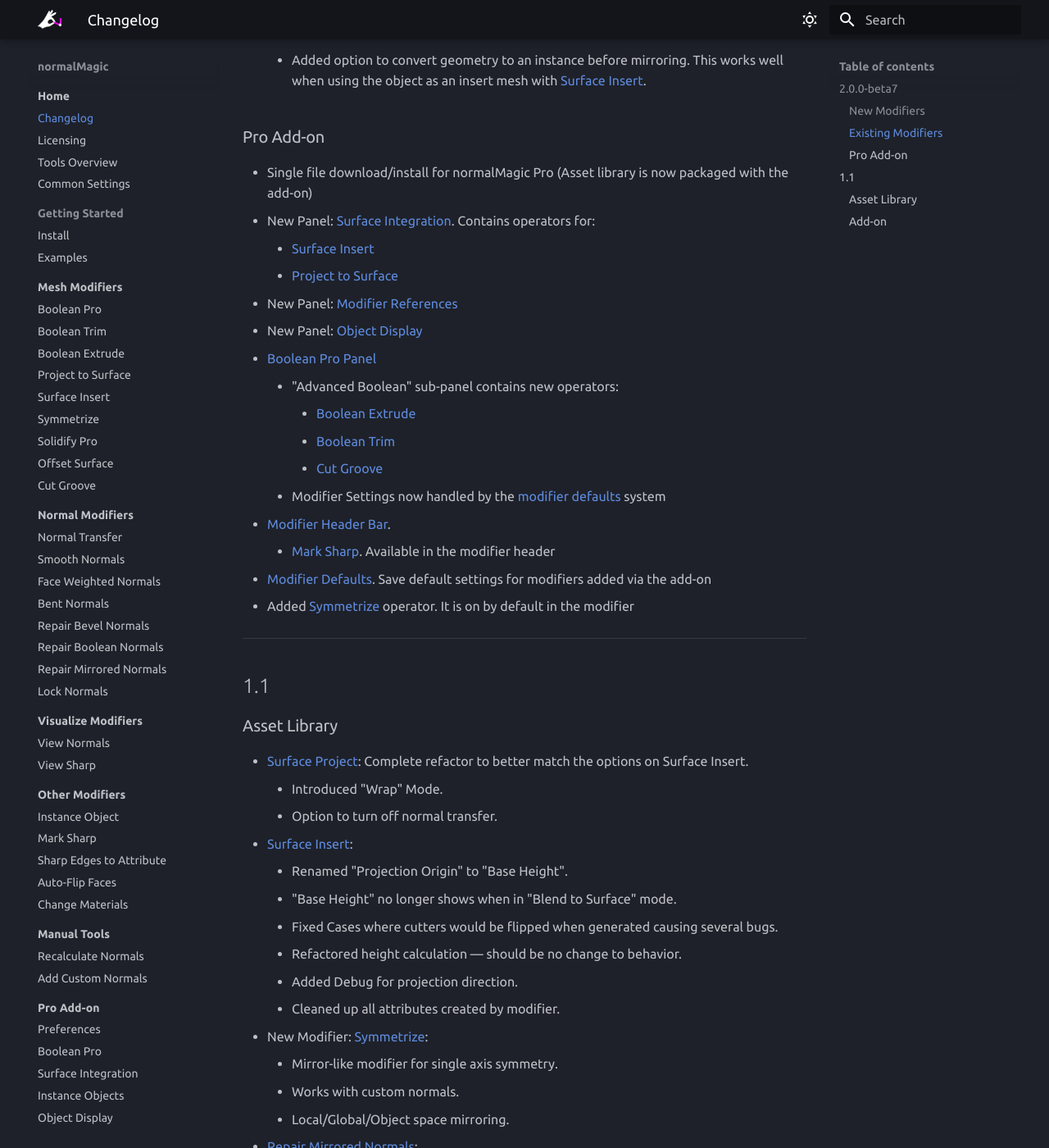
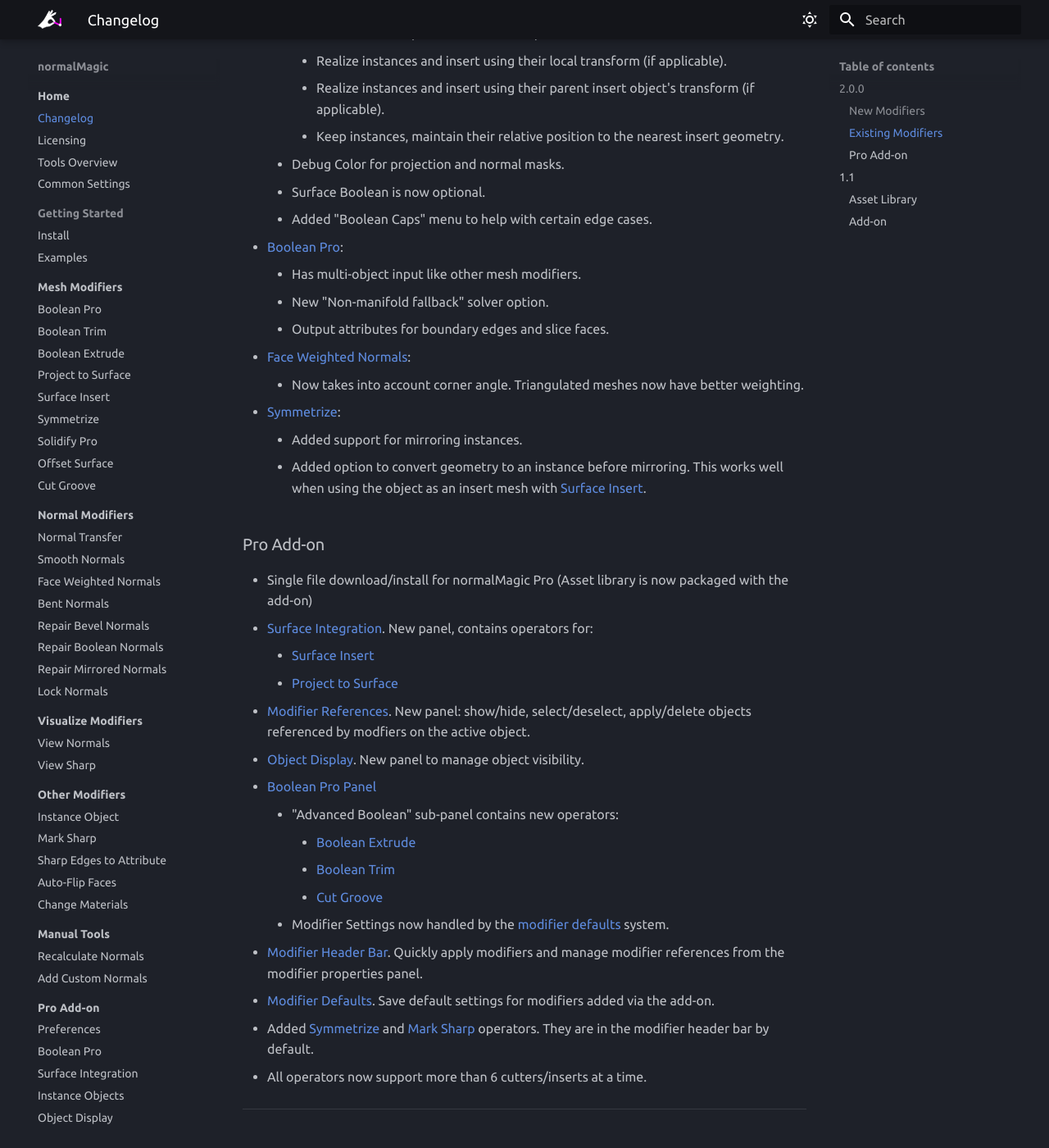
Before and after one commit to SpaghetMeNot/normalmagic, an MkDocs documentation site: the page built from docs/changelog.md, in a window 1280 px wide and 1400 px high, scrolled down 1017 px. Shown: the whole window at 82% size. Built offline with MkDocs 1.6.1 and Material for MkDocs 9.7.7, drawn with Linux system fonts in a browser that asks for light colours; some web fonts are replaced; the version menu is left out.

Commit message:
Updating 2.0 changelog

```diff
--- a/docs/changelog.md
+++ b/docs/changelog.md
@@ -1,6 +1,8 @@
 # Changelog
 
-## 2.0.0-beta7
+## 2.0.0
+
+<iframe width="900" height="390" src="https://www.youtube.com/embed/0sf4ywieXwA?si=Nxh37v053igm-wQy" title="YouTube video player" frameborder="0" allow="accelerometer; autoplay; clipboard-write; encrypted-media; gyroscope; picture-in-picture; web-share" referrerpolicy="strict-origin-when-cross-origin" allowfullscreen></iframe>
 
 ### New Modifiers
 
@@ -22,31 +24,32 @@
 	- Surface Boolean is now optional.
 	- Added "Boolean Caps" menu to help with certain edge cases.
 - [Boolean Pro](./mesh_tools/boolean_pro.md):
+	- Has multi-object input like other mesh modifiers.
 	- New "Non-manifold fallback" solver option.
+	- Output attributes for boundary edges and slice faces.
 - [Face Weighted Normals](./normal_tools/face_weighted_normals.md):
 	- Now takes into account corner angle. Triangulated meshes now have better weighting.
-- [Symmetrize](./mesh_tools/symmetrize.md)
+- [Symmetrize](./mesh_tools/symmetrize.md):
 	- Added support for mirroring instances.
 	- Added option to convert geometry to an instance before mirroring. This works well when using the object as an insert mesh with [Surface Insert](./mesh_tools/surface_insert.md).
 
 ### Pro Add-on
 - Single file download/install for normalMagic Pro (Asset library is now packaged with the add-on)
-- New Panel: [Surface Integration](./add-on/surface_integration.md). Contains operators for:
+- [Surface Integration](./add-on/surface_integration.md). New panel, contains operators for:
 	- [Surface Insert](./mesh_tools/surface_insert.md)
 	- [Project to Surface](./mesh_tools/project_to_surface.md)
-
-- New Panel: [Modifier References](./add-on/modifier_references.md)
-- New Panel: [Object Display](./add-on/object_display.md)
+- [Modifier References](./add-on/modifier_references.md). New panel: show/hide, select/deselect, apply/delete objects referenced by modfiers on the active object.
+- [Object Display](./add-on/object_display.md). New panel to manage object visibility.
 - [Boolean Pro Panel](./add-on/boolean_pro.md)
 	- "Advanced Boolean" sub-panel contains new operators:
 		- [Boolean Extrude](./mesh_tools/boolean_extrude.md)
 		- [Boolean Trim](./mesh_tools/boolean_trim.md)
 		- [Cut Groove](./mesh_tools/cut_groove.md)
-	- Modifier Settings now handled by the [modifier defaults](./add-on/modifier_defaults.md) system
-- [Modifier Header Bar](./add-on/modifier_header.md).
-	- [Mark Sharp](./other_tools/mark_sharp.md). Available in the modifier header
-- [Modifier Defaults](./add-on/modifier_defaults.md). Save default settings for modifiers added via the add-on
-- Added [Symmetrize](./mesh_tools/symmetrize.md) operator. It is on by default in the modifier
+	- Modifier Settings now handled by the [modifier defaults](./add-on/modifier_defaults.md) system.
+- [Modifier Header Bar](./add-on/modifier_header.md). Quickly apply modifiers and manage modifier references from the modifier properties panel.
+- [Modifier Defaults](./add-on/modifier_defaults.md). Save default settings for modifiers added via the add-on.
+- Added [Symmetrize](./mesh_tools/symmetrize.md) and [Mark Sharp](./other_tools/mark_sharp.md) operators. They are in the modifier header bar by default.
+- All operators now support more than 6 cutters/inserts at a time.
 
 
 ----
```
Also changed, not shown: docs/index.md (+3 -0 lines).
